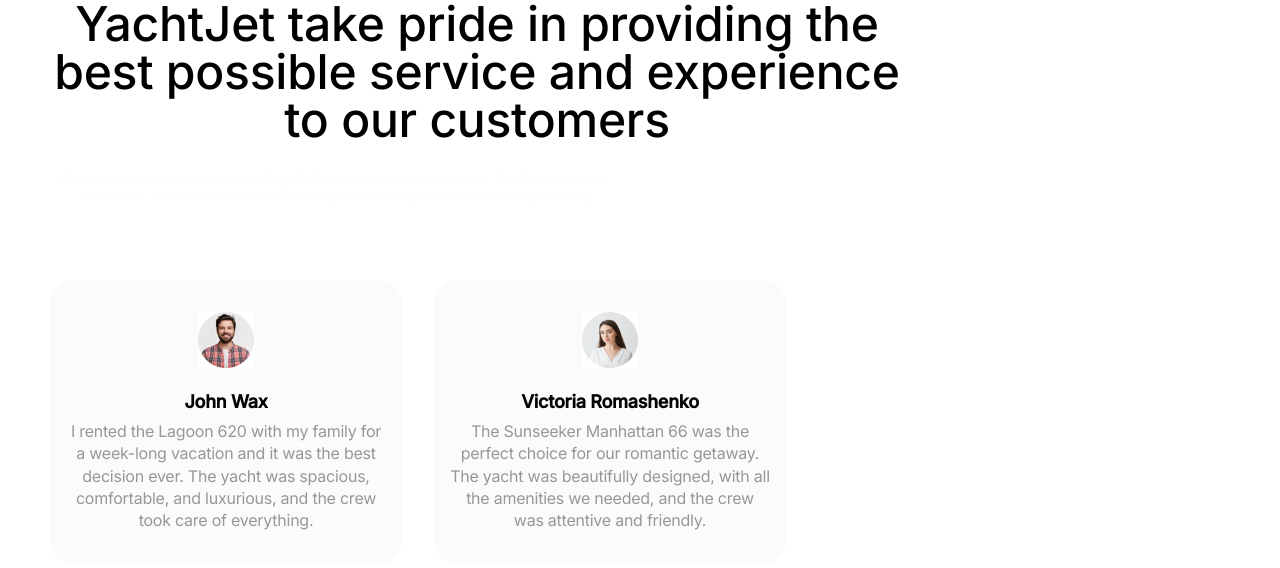
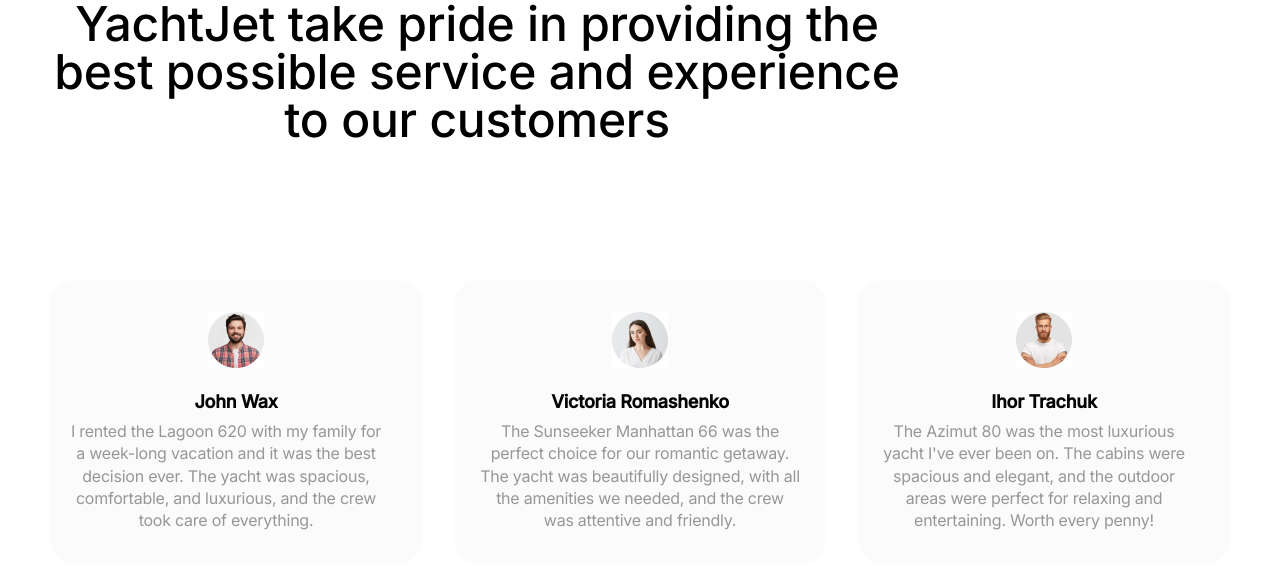
Before and after one commit to Lia-Siekierina/Test-Y, a plain HTML site: page index.html in a window 1280 px wide. Drawn offline with nearby package versions, Linux system fonts and the light colour scheme.

Commit message:
styles m

```diff
--- a/css/styles.css
+++ b/css/styles.css
@@ -158,6 +158,7 @@ ul {
   .reviews-item {
     display: flex;
     flex-direction: column;
+    flex-basis: calc((100% - 32px) / 2);
   }
   .reviews-image {
   }
@@ -167,6 +168,8 @@ ul {
   }
   .reviews-item:nth-child(2) {
     display: flex;
+    align-items: center;
+    /*--->?---*/
   }
 }
 
@@ -185,6 +188,7 @@ ul {
   .reviews-list {
   }
   .reviews-item {
+    flex-basis: calc((100% - 56px) / 3);
   }
   .reviews-image {
   }
@@ -193,6 +197,9 @@ ul {
   .reviews-item-text {
     max-width: 320px;
   }
+  .reviews-item:nth-child(3) {
+    display: flex;
+  }
 }
 
 @media screen and (min-width: 1440px) {
```
